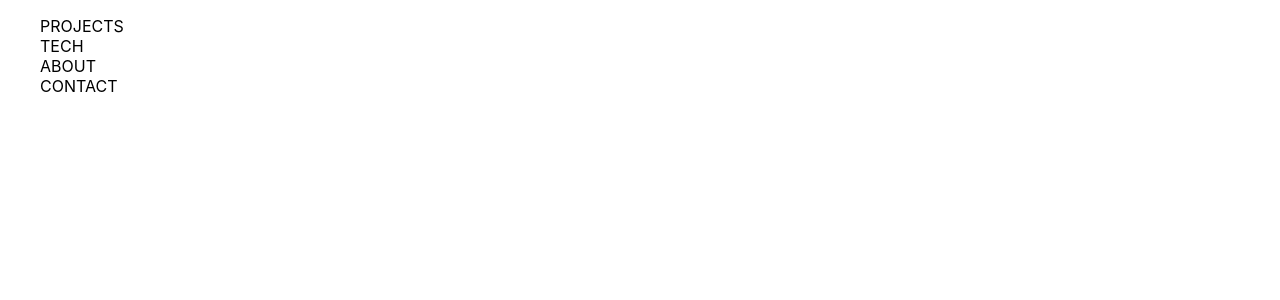
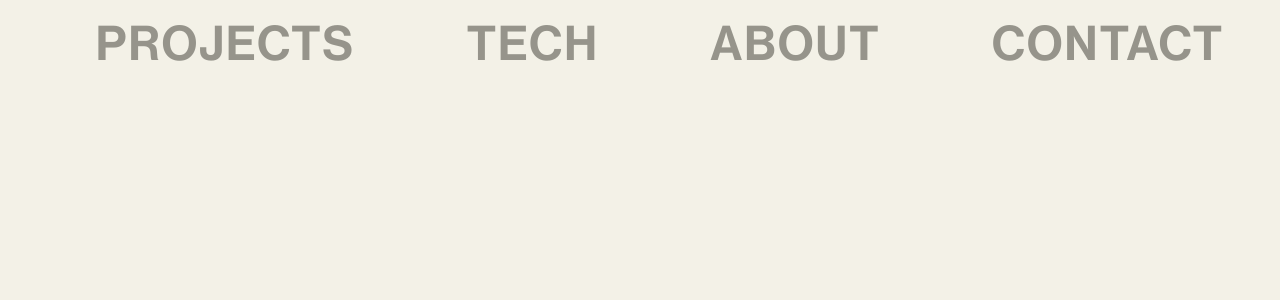
Before and after one commit to joaodmonteiro/portfolio, a Next.js app: page / in a window 1280 px wide. Shown: the top 300 px of the page. Built offline with nearby package versions, Linux system fonts and the light colour scheme.

Commit message:
added navbar

```diff
--- a/components/Nav.tsx
+++ b/components/Nav.tsx
@@ -1,20 +1,24 @@
 import { NextPage } from "next";
 import Link from "next/link";
+import styles from "../styles/Nav.module.scss";
+import { useRouter } from "next/router";
 
 const Nav: NextPage = () => {
+  const router = useRouter();
   return (
     <div>
-      <ul>
-        <li>
+      <ul className={styles.nav_list}>
+        <li
+          className={router.pathname == "/Projects" ? `${styles.active}` : ""}>
           <Link href="/Projects">PROJECTS</Link>
         </li>
-        <li>
+        <li className={router.pathname == "/Tech" ? `${styles.active}` : ""}>
           <Link href="/Tech">TECH</Link>
         </li>
-        <li>
+        <li className={router.pathname == "/About" ? `${styles.active}` : ""}>
           <Link href="/About">ABOUT</Link>
         </li>
-        <li>
+        <li className={router.pathname == "/Contact" ? `${styles.active}` : ""}>
           <Link href="/Contact">CONTACT</Link>
         </li>
       </ul>
--- /dev/null
+++ b/styles/Nav.module.scss
@@ -0,0 +1,17 @@
+@import './variables.scss';
+
+.nav_list {
+    display: flex;
+    justify-content: space-around;
+
+    li {
+        font-family: Neue65Medium;
+        font-size: $font-size-big;
+        letter-spacing: calc($font-size-big * 0.045);
+        color:rgba(10, 9, 3, 0.4);
+    }
+
+    .active {
+        color: #0A0903;
+    }
+}
--- a/styles/globals.css
+++ b/styles/globals.css
@@ -4,6 +4,7 @@ body {
   margin: 0;
   font-family: -apple-system, BlinkMacSystemFont, Segoe UI, Roboto, Oxygen,
     Ubuntu, Cantarell, Fira Sans, Droid Sans, Helvetica Neue, sans-serif;
+    background-color: #F3F1E7;
 }
 
 a {
--- /dev/null
+++ b/styles/variables.scss
@@ -0,0 +1,6 @@
+@font-face {
+    font-family: Neue65Medium;
+    src: url(../fonts/NeueHaasDisplayMediu.ttf);
+}
+
+$font-size-big: 3rem;
```
Also changed, not shown: fonts/NeueHaasDisplayMediu.ttf (added).
